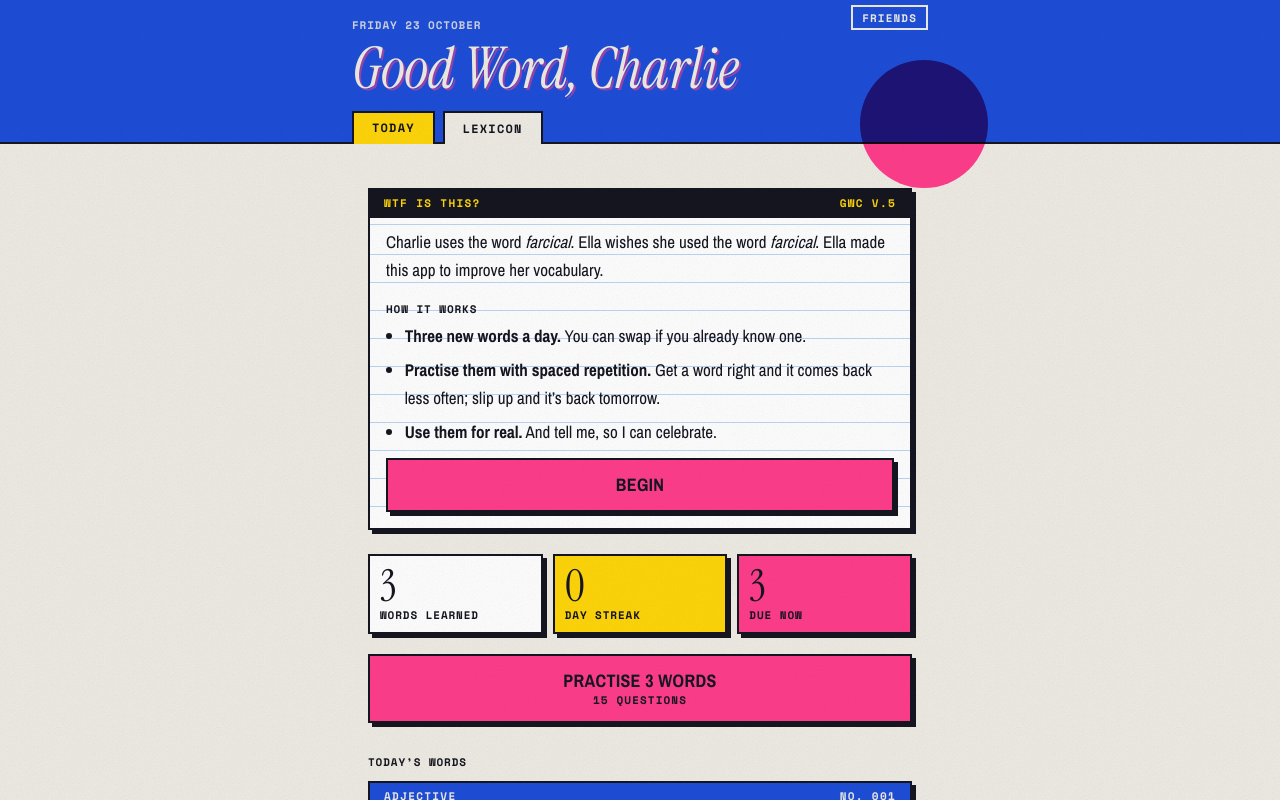
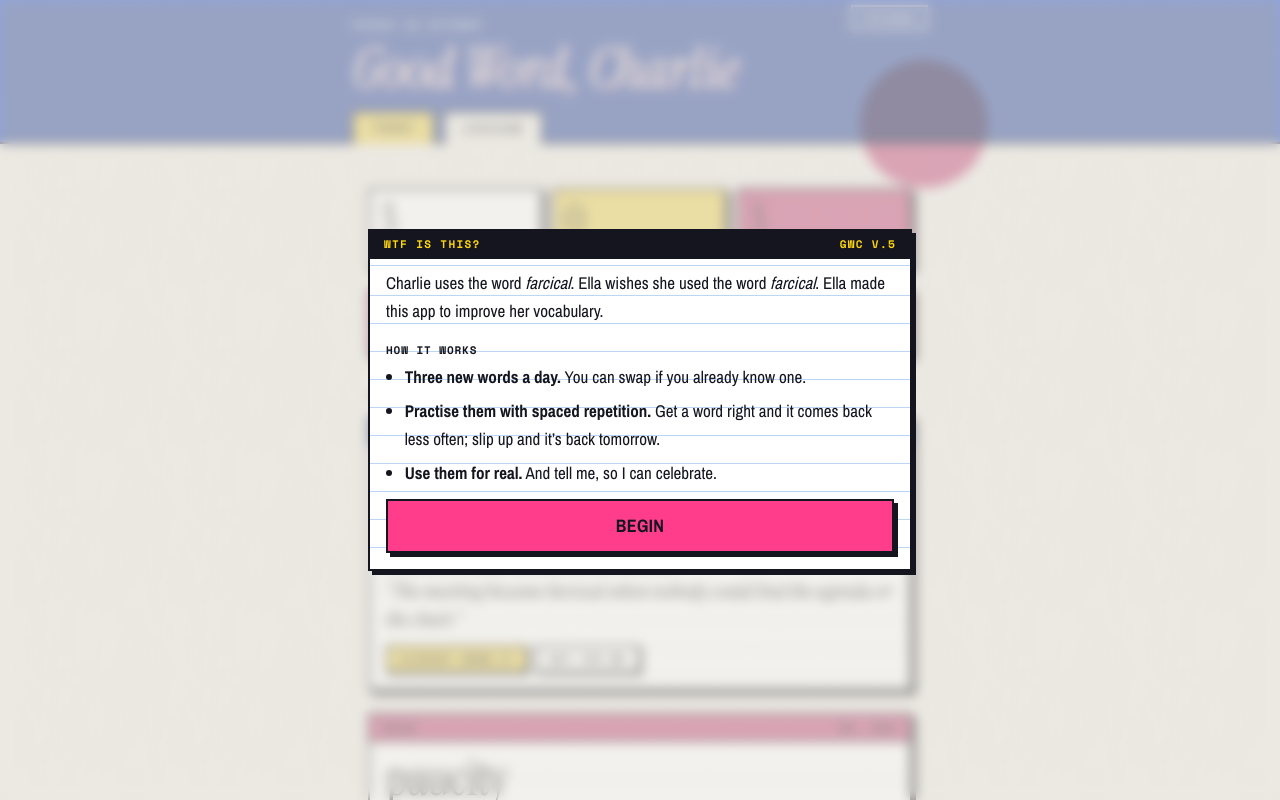
Before and after one commit to ellalwoods/good-word-charlie, a React (Vite) app: page / in a window 1280 px wide. Shown: the top 800 px of the page. Built offline with nearby package versions, Linux system fonts and the light colour scheme; no server answers.

Commit message:
Welcome card floats over a blurred, faded page that can't be used until Begin
Co-Authored-By: Claude Opus 5.5 <noreply@anthropic.com>
Claude-Session: https://claude.ai/code/session_01J4c4QAMWWJEe1M5eGmFB5F

```diff
--- a/src/App.tsx
+++ b/src/App.tsx
@@ -14,6 +14,7 @@ import { Lexicon } from './views/Lexicon';
 import { Practice } from './views/Practice';
 import { Sync as SyncView, syncLabel } from './views/Sync';
 import { Today } from './views/Today';
+import { Welcome } from './views/Welcome';
 
 const bank = usable(words as Word[]);
 const numbers = new Map(bank.map((w, i) => [w.word, i + 1]));
@@ -107,6 +108,9 @@ export default function App() {
     setTimeout(loadFriends, 1500);   // once the name has saved
   };
 
+  // The welcome card sits over everything until it's dismissed.
+  const welcoming = settled && !state.welcomed;
+
   const heading = useMemo(() => longDate(new Date(`${date}T12:00`)), [date]);
 
   const go = (t: Tab) => { setSession(null); setTab(t); window.scrollTo(0, 0); };
@@ -114,7 +118,7 @@ export default function App() {
 
   return (
     <>
-      <header className="masthead">
+      <header className="masthead" inert={welcoming}>
         <span className="overprint" aria-hidden="true" />
         <div className="masthead-inner">
           <div className="masthead-top">
@@ -133,7 +137,7 @@ export default function App() {
         </div>
       </header>
 
-      <main className="page">
+      <main className="page" inert={welcoming}>
         {!settled ? null
           : session ? (
             <Practice start={session} state={state} bank={bank} number={number} date={date}
@@ -147,8 +151,7 @@ export default function App() {
                 begin(s, 'today');
               }}
               onRedo={() => begin(redoSession(state, bank, date), 'today')}
-              used={used} onUsed={toggleUsed}
-              onWelcomed={() => update({ ...state, welcomed: true })} />
+              used={used} onUsed={toggleUsed} />
           ) : tab === 'friends' ? (
             <Friends snap={snap} state={state} bank={bank} date={date} friends={friends} failed={friendsFailed}
               onProfile={joinFriends} onLeave={() => { update(setProfile(state, '', state.name?.color ?? 'pink')); setFriends(null); }}
@@ -166,6 +169,7 @@ export default function App() {
           </footer>
         )}
       </main>
+      {welcoming && <Welcome onDone={() => update({ ...state, welcomed: true })} />}
     </>
   );
 }
--- a/src/styles.css
+++ b/src/styles.css
@@ -627,7 +627,20 @@ button:focus-visible { outline: 3px solid var(--pink); outline-offset: 3px; }
 
 /* ---------- Welcome ---------- */
 
-.welcome { --band: var(--ink); --band-ink: var(--yellow); margin-bottom: 24px; }
+.welcome-overlay {
+  position: fixed;
+  inset: 0;
+  z-index: 50;
+  display: grid;
+  place-items: center;
+  overflow-y: auto;
+  padding: calc(env(safe-area-inset-top, 0px) + 24px) var(--safe-r) calc(env(safe-area-inset-bottom, 0px) + 24px) var(--safe-l);
+  background: rgba(239, 236, 228, 0.55);
+  -webkit-backdrop-filter: blur(6px) saturate(0.6);
+  backdrop-filter: blur(6px) saturate(0.6);
+}
+
+.welcome { --band: var(--ink); --band-ink: var(--yellow); width: 100%; max-width: 34rem; }
 .welcome .sense { margin: 0 0 8px; }
 .welcome-how { margin: 18px 0 6px; }
 .welcome-list { margin: 0; padding-left: 1.1em; }
--- a/src/views/Today.tsx
+++ b/src/views/Today.tsx
@@ -14,10 +14,9 @@ interface Props {
   onRedo: () => void;
   used: string[];
   onUsed: (word: string) => void;
-  onWelcomed: () => void;
 }
 
-export function Today({ state, bank, number, date, onDismiss, onPractise, onRedo, used, onUsed, onWelcomed }: Props) {
+export function Today({ state, bank, number, date, onDismiss, onPractise, onRedo, used, onUsed }: Props) {
   const byWord = new Map(bank.map(w => [w.word, w]));
   const news = (state.days[date] ?? []).map(w => byWord.get(w)).filter((w): w is Word => !!w);
   const due = dueWords(state, bank, date).length;
@@ -28,7 +27,6 @@ export function Today({ state, bank, number, date, onDismiss, onPractise, onRedo
 
   return (
     <>
-      {!state.welcomed && <Welcome onDone={onWelcomed} />}
       <section className="stats" aria-label="Progress">
         <div className="stat"><b>{learned}</b><span className="tag">Words learned</span></div>
         <div className="stat stat-yellow"><b>{days}</b><span className="tag">Day streak</span></div>
@@ -82,24 +80,3 @@ function OutOfWords() {
     </article>
   );
 }
-
-/** Shown once, the first time someone opens the site. */
-function Welcome({ onDone }: { onDone: () => void }) {
-  return (
-    <article className="card welcome">
-      <div className="band"><span>WTF is this?</span><span>GWC v.5</span></div>
-      <div className="ruled">
-        <p className="sense">Charlie uses the word <i>farcical</i>. Ella wishes she used the word <i>farcical</i>. Ella made this app to improve her vocabulary.</p>
-        <h4 className="tag welcome-how">How it works</h4>
-        <ul className="welcome-list">
-          <li><b>Three new words a day.</b> You can swap if you already know one.</li>
-          <li><b>Practise them with spaced repetition.</b> Get a word right and it comes back less often; slip up and it’s back tomorrow.</li>
-          <li><b>Use them for real.</b> And tell me, so I can celebrate.</li>
-        </ul>
-        <div className="card-actions">
-          <button type="button" className="btn" onClick={onDone}>Begin</button>
-        </div>
-      </div>
-    </article>
-  );
-}
--- /dev/null
+++ b/src/views/Welcome.tsx
@@ -0,0 +1,30 @@
+import { useEffect } from 'react';
+
+/** Shown once, the first time someone opens the site. */
+export function Welcome({ onDone }: { onDone: () => void }) {
+  // Keep the page behind from scrolling while it's up.
+  useEffect(() => {
+    const before = document.body.style.overflow;
+    document.body.style.overflow = 'hidden';
+    return () => { document.body.style.overflow = before; };
+  }, []);
+  return (
+    <div className="welcome-overlay" role="dialog" aria-modal="true" aria-labelledby="welcome-title">
+      <article className="card welcome">
+        <div className="band"><span id="welcome-title">WTF is this?</span><span>GWC v.5</span></div>
+        <div className="ruled">
+          <p className="sense">Charlie uses the word <i>farcical</i>. Ella wishes she used the word <i>farcical</i>. Ella made this app to improve her vocabulary.</p>
+          <h4 className="tag welcome-how">How it works</h4>
+          <ul className="welcome-list">
+            <li><b>Three new words a day.</b> You can swap if you already know one.</li>
+            <li><b>Practise them with spaced repetition.</b> Get a word right and it comes back less often; slip up and it’s back tomorrow.</li>
+            <li><b>Use them for real.</b> And tell me, so I can celebrate.</li>
+          </ul>
+          <div className="card-actions">
+            <button type="button" className="btn" onClick={onDone}>Begin</button>
+          </div>
+        </div>
+      </article>
+    </div>
+  );
+}
```
